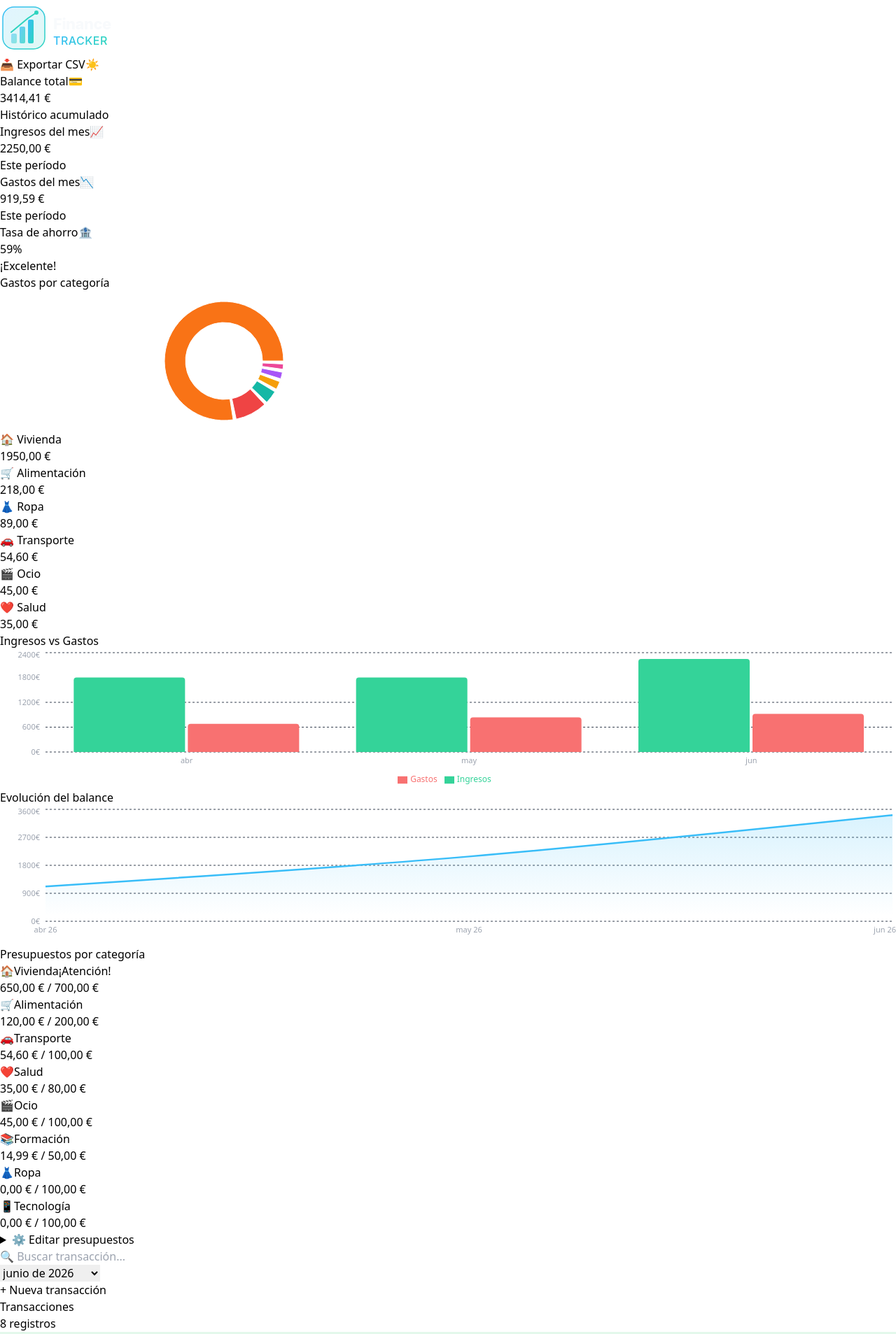
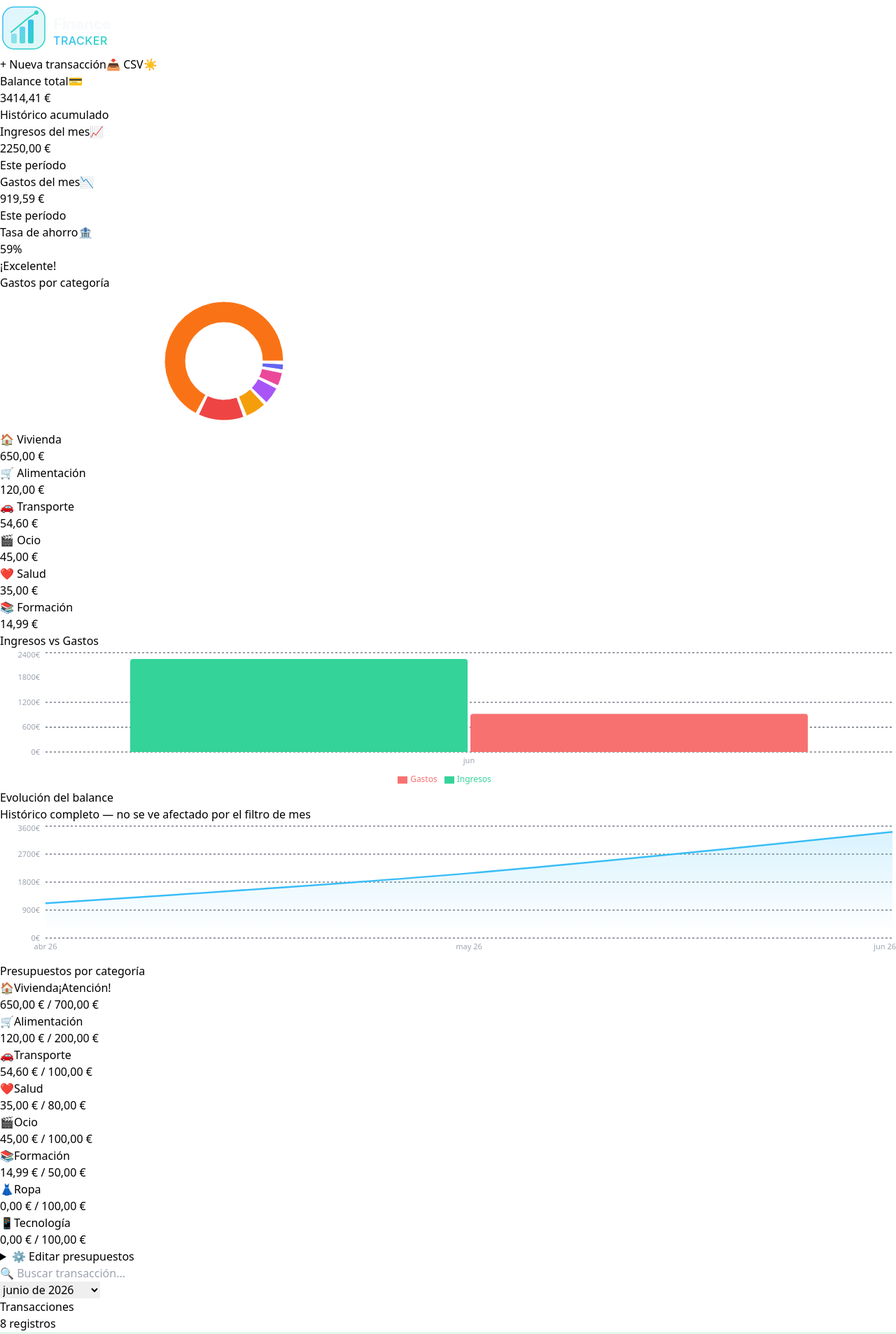
Before and after one commit to claramontano/finance-tracker, a React (Vite) app: page / in a window 1280 px wide. Shown: the top 1907 px of the page at 70% size. Built offline with nearby package versions, Linux system fonts and the light colour scheme.

Commit message:
feat: connect charts to filtered transactions

```diff
--- a/src/App.jsx
+++ b/src/App.jsx
@@ -2,7 +2,6 @@ import { FinanceProvider } from './context/FinanceContext'
 import Header from './components/Header'
 import Summary from './components/Summary'
 import Filters from './components/Filters'
-import TransactionForm from './components/TransactionForm'
 import TransactionList from './components/TransactionList'
 import Charts from './components/Charts'
 import BudgetTracker from './components/BudgetTracker'
@@ -17,7 +16,6 @@ function App() {
           <Charts />
           <BudgetTracker />
           <Filters />
-          <TransactionForm />
           <TransactionList />
         </main>
       </div>
--- a/src/components/Charts.jsx
+++ b/src/components/Charts.jsx
@@ -5,7 +5,7 @@ import { formatCurrency } from '../utils/formatters'
 import {
   PieChart, Pie, Cell, Tooltip, ResponsiveContainer,
   BarChart, Bar, XAxis, YAxis, CartesianGrid, Legend,
-  LineChart, Line, Area, AreaChart
+  Area, AreaChart
 } from 'recharts'
 
 function CustomTooltip({ active, payload, label }) {
@@ -23,11 +23,11 @@ function CustomTooltip({ active, payload, label }) {
 }
 
 export default function Charts() {
-  const { transactions } = useFinance()
+  const { transactions, filteredTransactions } = useFinance()
 
-  // Datos para gráfica de dona (gastos por categoría)
+  // Dona — usa filteredTransactions
   const pieData = useMemo(() => {
-    const expenses = transactions.filter(t => t.type === 'expense')
+    const expenses = filteredTransactions.filter(t => t.type === 'expense')
     const byCategory = {}
     expenses.forEach(t => {
       byCategory[t.category] = (byCategory[t.category] || 0) + t.amount
@@ -39,12 +39,12 @@ export default function Charts() {
       })
       .sort((a, b) => b.value - a.value)
       .slice(0, 6)
-  }, [transactions])
+  }, [filteredTransactions])
 
-  // Datos para gráfica de barras (últimos 6 meses)
+  // Barras — usa filteredTransactions
   const barData = useMemo(() => {
     const months = {}
-    transactions.forEach(t => {
+    filteredTransactions.forEach(t => {
       const key = t.date.slice(0, 7)
       if (!months[key]) months[key] = { month: key, ingresos: 0, gastos: 0 }
       if (t.type === 'income') months[key].ingresos += t.amount
@@ -59,9 +59,9 @@ export default function Charts() {
         ingresos: Math.round(m.ingresos),
         gastos: Math.round(m.gastos),
       }))
-  }, [transactions])
+  }, [filteredTransactions])
 
-  // Datos para gráfica de área (evolución del balance)
+  // Área — siempre histórico completo
   const areaData = useMemo(() => {
     let balance = 0
     const sorted = [...transactions].sort((a, b) => a.date.localeCompare(b.date))
@@ -87,9 +87,7 @@ export default function Charts() {
           <ResponsiveContainer width="50%" height={200}>
             <PieChart>
               <Pie data={pieData} cx="50%" cy="50%" innerRadius={55} outerRadius={85} paddingAngle={3} dataKey="value">
-                {pieData.map((entry, i) => (
-                  <Cell key={i} fill={entry.color} />
-                ))}
+                {pieData.map((entry, i) => <Cell key={i} fill={entry.color} />)}
               </Pie>
               <Tooltip content={<CustomTooltip />} />
             </PieChart>
@@ -124,9 +122,10 @@ export default function Charts() {
         </ResponsiveContainer>
       </div>
 
-      {/* Gráfica de área — evolución balance */}
+      {/* Gráfica de área — histórico completo */}
       <div className="bg-gray-900 rounded-2xl p-6 border border-gray-800 lg:col-span-2">
-        <h3 className="font-bold text-white mb-5">Evolución del balance</h3>
+        <h3 className="font-bold text-white mb-1">Evolución del balance</h3>
+        <p className="text-xs text-gray-500 mb-5">Histórico completo — no se ve afectado por el filtro de mes</p>
         <ResponsiveContainer width="100%" height={200}>
           <AreaChart data={areaData}>
             <defs>
--- a/src/components/Header.jsx
+++ b/src/components/Header.jsx
@@ -1,11 +1,11 @@
+import { useState } from 'react'
 import { useFinance } from '../hooks/useFinance'
 import { exportToCSV } from '../utils/exportCSV'
+import TransactionForm from './TransactionForm'
 
 function Logo() {
   return (
     <svg viewBox="0 0 320 80" xmlns="http://www.w3.org/2000/svg" width="320" height="80">
-
-
       <defs>
         <linearGradient id="iconGrad" x1="0%" y1="0%" x2="100%" y2="100%">
           <stop offset="0%" stopColor="#38bdf8" />
@@ -31,30 +31,45 @@ function Logo() {
 
 export default function Header() {
   const { darkMode, dispatch, transactions } = useFinance()
+  const [showForm, setShowForm] = useState(false)
 
   return (
-    <header className="bg-gray-900 border-b border-gray-800 px-6 py-4">
+    <>
+      <header className="bg-gray-900 border-b border-gray-800 px-6 py-4 sticky top-0 z-50">
         <div className="max-w-7xl mx-auto flex items-center justify-between">
-
           <Logo />
-
           <div className="flex items-center gap-2">
             <button
+              onClick={() => setShowForm(true)}
+              className="flex items-center gap-2 px-4 py-2.5 rounded-xl bg-blue-500 hover:bg-blue-400 text-white font-bold text-sm transition-all shadow-lg shadow-blue-500/20"
+            >
+              <span className="text-lg leading-none">+</span> Nueva transacción
+            </button>
+            <button
               onClick={() => exportToCSV(transactions)}
-            className="flex items-center gap-2 px-3 py-2 rounded-lg bg-gray-800 hover:bg-gray-700 text-gray-300 hover:text-white text-sm font-medium transition-all border border-gray-700"
+              className="flex items-center gap-2 px-3 py-2.5 rounded-xl bg-gray-800 hover:bg-gray-700 text-gray-300 hover:text-white text-sm font-medium transition-all border border-gray-700"
             >
-            <span>📥</span> Exportar CSV
+              <span>📥</span> CSV
             </button>
-
             <button
               onClick={() => dispatch({ type: 'TOGGLE_DARK_MODE' })}
-            className="w-9 h-9 rounded-lg bg-gray-800 hover:bg-gray-700 border border-gray-700 flex items-center justify-center text-lg transition-all"
+              className="w-10 h-10 rounded-xl bg-gray-800 hover:bg-gray-700 border border-gray-700 flex items-center justify-center text-lg transition-all"
             >
               {darkMode ? '☀️' : '🌙'}
             </button>
           </div>
-
         </div>
       </header>
+
+      {/* Modal de nueva transacción */}
+      {showForm && (
+        <div className="fixed inset-0 bg-black/60 backdrop-blur-sm z-50 flex items-center justify-center p-4"
+          onClick={e => e.target === e.currentTarget && setShowForm(false)}>
+          <div className="w-full max-w-lg">
+            <TransactionForm onClose={() => setShowForm(false)} />
+          </div>
+        </div>
+      )}
+    </>
   )
 }
--- a/src/components/TransactionForm.jsx
+++ b/src/components/TransactionForm.jsx
@@ -2,9 +2,8 @@ import { useState } from 'react'
 import { useFinance } from '../hooks/useFinance'
 import { getIncomeCategories, getExpenseCategories } from '../utils/categories'
 
-export default function TransactionForm() {
+export default function TransactionForm({ onClose }) {
   const { dispatch } = useFinance()
-  const [open, setOpen] = useState(false)
   const [type, setType] = useState('expense')
   const [form, setForm] = useState({
     description: '',
@@ -20,14 +19,10 @@ export default function TransactionForm() {
     if (!form.description || !form.amount) return
     dispatch({
       type: 'ADD_TRANSACTION',
-      payload: {
-        ...form,
-        type,
-        amount: parseFloat(form.amount),
-      }
+      payload: { ...form, type, amount: parseFloat(form.amount) }
     })
-    setForm({ description: '', amount: '', category: type === 'income' ? 'salary' : 'food', date: new Date().toISOString().slice(0, 10) })
-    setOpen(false)
+    setForm({ description: '', amount: '', category: 'food', date: new Date().toISOString().slice(0, 10) })
+    onClose && onClose()
   }
 
   function handleTypeChange(t) {
@@ -36,32 +31,23 @@ export default function TransactionForm() {
   }
 
   return (
-    <div className="mb-6">
-      {!open ? (
-        <button
-          onClick={() => setOpen(true)}
-          className="w-full py-3 rounded-2xl border-2 border-dashed border-gray-700 hover:border-blue-500 text-gray-500 hover:text-blue-400 font-medium transition-all flex items-center justify-center gap-2"
-        >
-          <span className="text-xl">+</span> Nueva transacción
+    <div className="bg-gray-900 rounded-2xl p-6 border border-gray-700 shadow-2xl">
+      <div className="flex items-center justify-between mb-5">
+        <h3 className="text-lg font-bold text-white">Nueva transacción</h3>
+        {onClose && (
+          <button onClick={onClose} className="w-8 h-8 rounded-lg bg-gray-800 hover:bg-gray-700 text-gray-400 hover:text-white flex items-center justify-center transition-all">
+            ✕
           </button>
-      ) : (
-        <div className="bg-gray-900 rounded-2xl p-6 border border-gray-700">
-          <h3 className="text-lg font-bold text-white mb-5">Nueva transacción</h3>
+        )}
+      </div>
 
-          {/* Tipo */}
       <div className="flex gap-2 mb-5">
-            <button
-              type="button"
-              onClick={() => handleTypeChange('expense')}
-              className={`flex-1 py-2.5 rounded-xl font-semibold text-sm transition-all ${type === 'expense' ? 'bg-red-500/20 text-red-400 border border-red-500/40' : 'bg-gray-800 text-gray-400 border border-gray-700'}`}
-            >
+        <button type="button" onClick={() => handleTypeChange('expense')}
+          className={`flex-1 py-2.5 rounded-xl font-semibold text-sm transition-all ${type === 'expense' ? 'bg-red-500/20 text-red-400 border border-red-500/40' : 'bg-gray-800 text-gray-400 border border-gray-700'}`}>
           📉 Gasto
         </button>
-            <button
-              type="button"
-              onClick={() => handleTypeChange('income')}
-              className={`flex-1 py-2.5 rounded-xl font-semibold text-sm transition-all ${type === 'income' ? 'bg-emerald-500/20 text-emerald-400 border border-emerald-500/40' : 'bg-gray-800 text-gray-400 border border-gray-700'}`}
-            >
+        <button type="button" onClick={() => handleTypeChange('income')}
+          className={`flex-1 py-2.5 rounded-xl font-semibold text-sm transition-all ${type === 'income' ? 'bg-emerald-500/20 text-emerald-400 border border-emerald-500/40' : 'bg-gray-800 text-gray-400 border border-gray-700'}`}>
           📈 Ingreso
         </button>
       </div>
@@ -70,72 +56,44 @@ export default function TransactionForm() {
         <div className="grid grid-cols-2 gap-4">
           <div>
             <label className="text-xs text-gray-400 font-medium mb-1.5 block">Descripción</label>
-                <input
-                  type="text"
-                  placeholder="Ej: Supermercado"
-                  value={form.description}
-                  onChange={e => setForm(f => ({ ...f, description: e.target.value }))}
-                  required
-                  className="w-full bg-gray-800 border border-gray-700 rounded-xl px-4 py-2.5 text-sm text-white placeholder-gray-500 outline-none focus:border-blue-500 transition-colors"
-                />
+            <input type="text" placeholder="Ej: Supermercado" value={form.description}
+              onChange={e => setForm(f => ({ ...f, description: e.target.value }))} required
+              className="w-full bg-gray-800 border border-gray-700 rounded-xl px-4 py-2.5 text-sm text-white placeholder-gray-500 outline-none focus:border-blue-500 transition-colors" />
           </div>
           <div>
             <label className="text-xs text-gray-400 font-medium mb-1.5 block">Importe (€)</label>
-                <input
-                  type="number"
-                  placeholder="0.00"
-                  value={form.amount}
-                  onChange={e => setForm(f => ({ ...f, amount: e.target.value }))}
-                  min="0.01"
-                  step="0.01"
-                  required
-                  className="w-full bg-gray-800 border border-gray-700 rounded-xl px-4 py-2.5 text-sm text-white placeholder-gray-500 outline-none focus:border-blue-500 transition-colors"
-                />
+            <input type="number" placeholder="0.00" value={form.amount}
+              onChange={e => setForm(f => ({ ...f, amount: e.target.value }))} min="0.01" step="0.01" required
+              className="w-full bg-gray-800 border border-gray-700 rounded-xl px-4 py-2.5 text-sm text-white placeholder-gray-500 outline-none focus:border-blue-500 transition-colors" />
           </div>
         </div>
-
         <div className="grid grid-cols-2 gap-4">
           <div>
             <label className="text-xs text-gray-400 font-medium mb-1.5 block">Categoría</label>
-                <select
-                  value={form.category}
-                  onChange={e => setForm(f => ({ ...f, category: e.target.value }))}
-                  className="w-full bg-gray-800 border border-gray-700 rounded-xl px-4 py-2.5 text-sm text-white outline-none focus:border-blue-500 transition-colors"
-                >
-                  {categories.map(c => (
-                    <option key={c.id} value={c.id}>{c.icon} {c.label}</option>
-                  ))}
+            <select value={form.category} onChange={e => setForm(f => ({ ...f, category: e.target.value }))}
+              className="w-full bg-gray-800 border border-gray-700 rounded-xl px-4 py-2.5 text-sm text-white outline-none focus:border-blue-500 transition-colors">
+              {categories.map(c => <option key={c.id} value={c.id}>{c.icon} {c.label}</option>)}
             </select>
           </div>
           <div>
             <label className="text-xs text-gray-400 font-medium mb-1.5 block">Fecha</label>
-                <input
-                  type="date"
-                  value={form.date}
-                  onChange={e => setForm(f => ({ ...f, date: e.target.value }))}
-                  className="w-full bg-gray-800 border border-gray-700 rounded-xl px-4 py-2.5 text-sm text-white outline-none focus:border-blue-500 transition-colors"
-                />
+            <input type="date" value={form.date} onChange={e => setForm(f => ({ ...f, date: e.target.value }))}
+              className="w-full bg-gray-800 border border-gray-700 rounded-xl px-4 py-2.5 text-sm text-white outline-none focus:border-blue-500 transition-colors" />
           </div>
         </div>
-
         <div className="flex gap-3 mt-2">
-              <button
-                type="submit"
-                className="flex-1 py-3 rounded-xl bg-blue-500 hover:bg-blue-400 text-white font-bold transition-colors"
-              >
+          <button type="submit"
+            className="flex-1 py-3 rounded-xl bg-blue-500 hover:bg-blue-400 text-white font-bold transition-colors">
             Añadir transacción
           </button>
-              <button
-                type="button"
-                onClick={() => setOpen(false)}
-                className="px-6 py-3 rounded-xl bg-gray-800 hover:bg-gray-700 text-gray-400 font-medium transition-colors"
-              >
+          {onClose && (
+            <button type="button" onClick={onClose}
+              className="px-6 py-3 rounded-xl bg-gray-800 hover:bg-gray-700 text-gray-400 font-medium transition-colors">
               Cancelar
             </button>
+          )}
         </div>
       </form>
     </div>
-      )}
-    </div>
   )
 }
```
Lines whose indentation alone changed are shown as unchanged.
